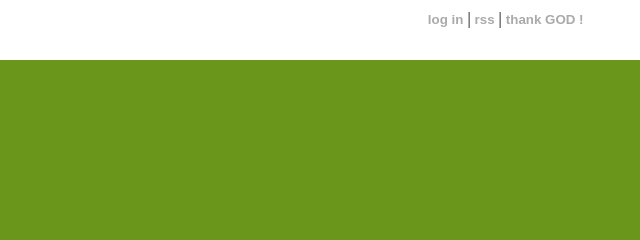
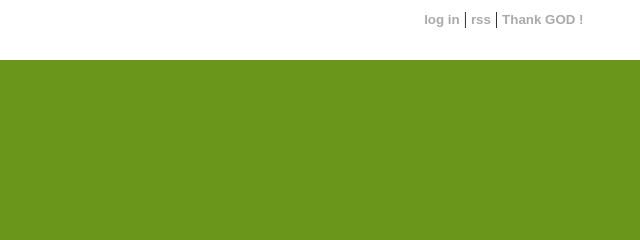
Before and after one commit to DennisWPaulsenJR/DennisWPaulsenJr.github.io, a plain HTML site: page index.html in a window 1280 px wide. Shown: the top 240 px of the page, 640-1280 px from the left. Drawn offline with Linux system fonts and the light colour scheme.

Commit message:
update GOD Link

```diff
--- a/index.html
+++ b/index.html
@@ -17,7 +17,7 @@
 		<div id="top-link">
 				<a href="indv-website/log_in.html">log in</a>  |
 				<a href="indv-website/rss.html">rss</a>  |
-				<a href="images/CHRIST.png">thank GOD !</a>
+				<a href="images/CHRIST.png">Thank GOD !</a>
 		  </div>
 </div>
 	<div class="header">
```
